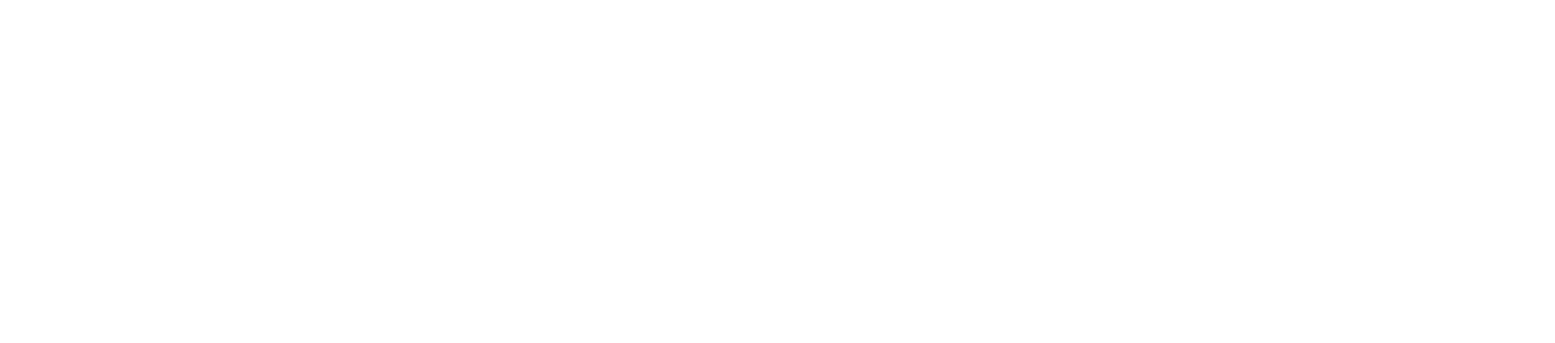
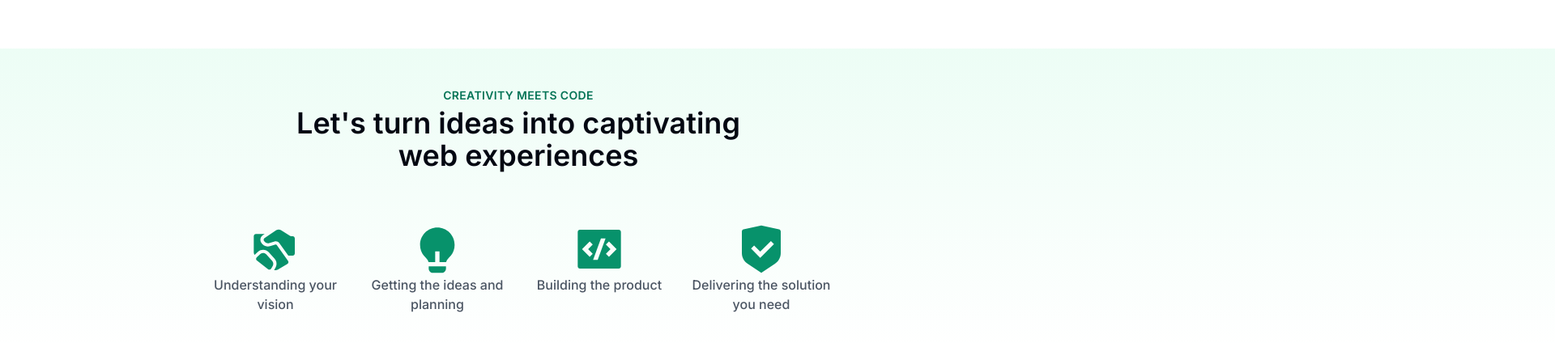
Before and after one commit to mbykowicz/mbykowicz, a Next.js app: page / in a window 1280 px wide. Shown: the part 894-1318 px from the top of the page at 81% size, 1920 px wide, since content can reach past the window. Before the commit the page ends 826 px from the top, so only its background shows below. Built offline with nearby package versions, Linux system fonts and the light colour scheme.

Commit message:
add banner

```diff
--- a/app/layout.tsx
+++ b/app/layout.tsx
@@ -17,11 +17,11 @@
 }) {
   return (
     <html lang='en'>
-      <body
-        className={`${inter.className} container mx-auto max-w-7xl px-6 xl:px-0`}
-      >
-        <NavBar />
-        {children}
+      <body className={`${inter.className}`}>
+        <div className='container px-6 mx-auto max-w-7xl xl:px-0'>
+          <NavBar />
+          {children}
+        </div>
       </body>
     </html>
   )
--- a/app/page.tsx
+++ b/app/page.tsx
@@ -1,9 +1,11 @@
+import Banner from '@/components/Banner'
 import Hero from '@/components/Hero'
 
 export default function Home() {
   return (
     <main>
       <Hero />
+      <Banner />
     </main>
   )
 }
--- /dev/null
+++ b/components/Banner.tsx
@@ -0,0 +1,76 @@
+import React from 'react'
+import { IconType } from 'react-icons'
+import {
+  RiShakeHandsFill,
+  RiLightbulbFill,
+  RiCodeBoxFill,
+  RiShieldCheckFill,
+} from 'react-icons/ri'
+
+const features = [
+  {
+    icon: RiShakeHandsFill,
+    text: 'Understanding your vision',
+  },
+  {
+    icon: RiLightbulbFill,
+    text: 'Getting the ideas and planning',
+  },
+  {
+    icon: RiCodeBoxFill,
+    text: 'Building the product ',
+  },
+  {
+    icon: RiShieldCheckFill,
+    text: 'Delivering the solution you need',
+  },
+]
+type IType = {
+  is: IconType
+  className: string
+}
+function Icon({ is, className }: IType) {
+  const I = is
+  return (
+    <>
+      <I className={className} />
+    </>
+  )
+}
+
+function Banner() {
+  return (
+    <div className='relative w-full my-32'>
+      <div className='absolute inset-y-0 -z-10 min-w-screen -left-full -right-full bg-gradient-to-b from-mountain-meadow-50 to-transparent'></div>
+      <div className='flex flex-col items-center justify-center py-12'>
+        <div className='max-w-lg space-y-1 text-center sm:max-w-xl'>
+          <h3 className='text-xs font-semibold tracking-wide uppercase sm:text-sm text-mountain-meadow-700'>
+            creativity meets code
+          </h3>
+          <h2 className='text-2xl font-semibold sm:text-4xl text-gray-950'>
+            Let&apos;s turn ideas into captivating web experiences
+          </h2>
+        </div>
+
+        <ul className='grid content-between max-w-5xl grid-cols-2 gap-12 mt-16 lg:gap-0 lg:grid-cols-4'>
+          {features.map((feature, index) => (
+            <li
+              key={index}
+              className='flex flex-col items-center justify-start max-w-[200px]'
+            >
+              <Icon
+                is={feature.icon}
+                className='w-12 h-12 sm:w-16 sm:h-16 text-mountain-meadow-600'
+              />
+              <p className='text-sm font-medium text-center text-gray-600 sm:text-base'>
+                {feature.text}
+              </p>
+            </li>
+          ))}
+        </ul>
+      </div>
+    </div>
+  )
+}
+
+export default Banner
--- a/package.json
+++ b/package.json
@@ -14,6 +14,7 @@
     "next": "14.0.4",
     "react": "^18",
     "react-dom": "^18",
+    "react-icons": "^5.0.1",
     "tailwind-merge": "^2.2.0"
   },
   "devDependencies": {
```
Also changed, not shown: 1 other file (tests, documents, lock files or other folders).
